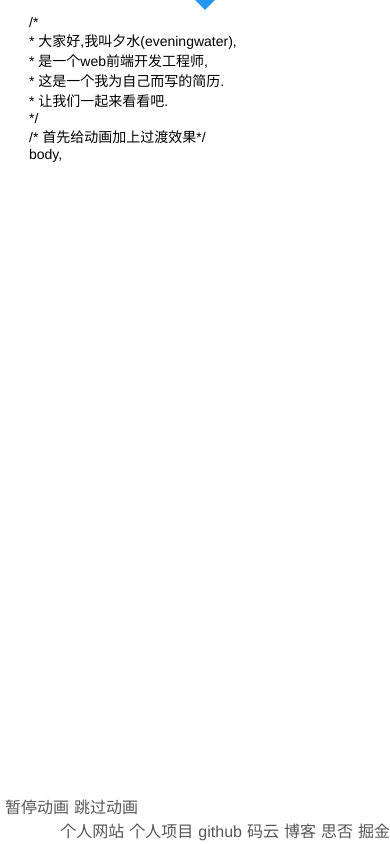
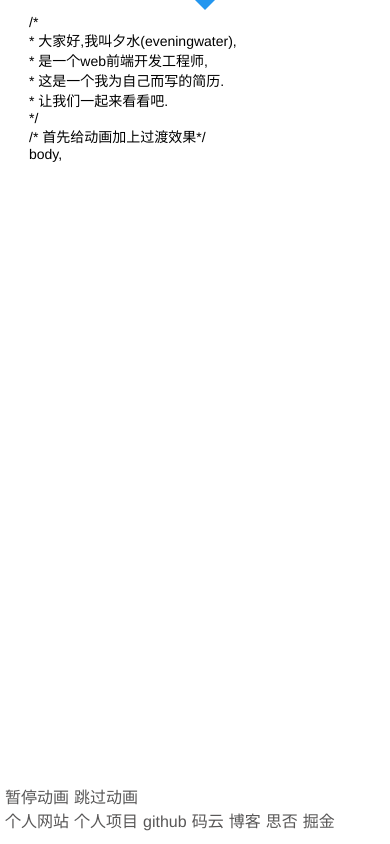
Before and after one commit to eveningwater/vue-resume, a Vue app: page / in a window 390 px wide. Built offline with nearby package versions, Linux system fonts and the light colour scheme.

Commit message:
修复了一些问题

```diff
--- a/src/App.vue
+++ b/src/App.vue
@@ -1,107 +1,153 @@
 <template>
-  <AnimationSpeed  @on-update-speed="onUpdateSpeed" @on-show-header="onShowHeader" />
-  <div class="main" :style="{ height:mainHeight }">
-    <StyleEditor v-model:styleCode="styleCode" ref="styleEditor"/>
-    <ResumeEditor :markdown="currentMarkdown" :showHTML="enableHtml" ref="resumeEditor" />
+  <AnimationSpeed
+    @on-update-speed="onUpdateSpeed"
+    @on-show-header="onShowHeader"
+  />
+  <div class="main" :style="{ height: mainHeight }">
+    <StyleEditor v-model:styleCode="styleCode" ref="styleEditor" />
+    <ResumeEditor
+      :markdown="currentMarkdown"
+      :showHTML="enableHtml"
+      ref="resumeEditor"
+    />
   </div>
-  <BottomNav ref="bottomNav" @on-skip-animation="onSkipAnimation" @on-pause-animation="onPauseAnimation" />
+  <BottomNav
+    ref="bottomNav"
+    @on-skip-animation="onSkipAnimation"
+    @on-pause-animation="onPauseAnimation"
+  />
 </template>
 
 <script lang="ts">
-import { DefineComponent, defineComponent, getCurrentInstance, nextTick, onMounted, reactive, ref, toRefs } from 'vue'
-import fullStyle from './files/style';
-import fullMobileStyle from './files/styleMobile';
-import me from './files/me';
-import StyleEditor from './components/StyleEditor.vue';
-import ResumeEditor from './components/ResumeEditor.vue';
-import BottomNav from './components/BottomNav.vue';
-import AnimationSpeed from './components/AnimationSpeed.vue';
-import fullMarkdown from './files/me';
-import { debounce } from './utils/debounce'
+import {
+  DefineComponent,
+  defineComponent,
+  getCurrentInstance,
+  nextTick,
+  onMounted,
+  reactive,
+  ref,
+  toRefs,
+} from "vue";
+import fullStyle from "./files/style";
+import fullMobileStyle from "./files/styleMobile";
+import me from "./files/me";
+import StyleEditor from "./components/StyleEditor.vue";
+import ResumeEditor from "./components/ResumeEditor.vue";
+import BottomNav from "./components/BottomNav.vue";
+import AnimationSpeed from "./components/AnimationSpeed.vue";
+import fullMarkdown from "./files/me";
+import { debounce } from "./utils/debounce";
 export default defineComponent({
-  name: 'App',
+  name: "App",
   components: {
     StyleEditor,
     ResumeEditor,
     BottomNav,
-    AnimationSpeed
+    AnimationSpeed,
   },
-  setup(){
+  setup() {
     const state = reactive({
-       styleCode:"",
-       fullStyle:fullStyle,
-       currentMarkdown:"",
-       fullMarkdown:me,
-       timer:0,
-       enableHtml:false,
-       interVal:50
-    })
+      styleCode: "",
+      fullStyle: fullStyle,
+      currentMarkdown: "",
+      fullMarkdown: me,
+      timer: 0,
+      enableHtml: false,
+      interVal: 50,
+    });
     const isShowHeader = ref(false);
-    const mainHeight = ref('calc(100% - 20px)');
-    if(navigator.userAgent.match(/(iPhone|iPod|Android|ios)/i) || window.innerWidth < 666){
+    const mainHeight = ref("calc(100% - 20px)");
+    let isMobile =
+      navigator.userAgent.match(/(iPhone|iPod|Android|ios)/i) ||
+      window.innerWidth < 666;
+    const setMainHeight = () => {
+      if (isMobile) {
+        mainHeight.value = isShowHeader.value
+          ? "calc(100% - 100px)"
+          : "calc(100% - 60px)";
+      } else {
+        mainHeight.value = isShowHeader.value
+          ? "calc(100% - 70px)"
+          : "calc(100% - 30px)";
+      }
+    };
+    const setMobileOrWeb = () => {
+      if (isMobile) {
         state.fullStyle = fullMobileStyle;
-      mainHeight.value = isShowHeader.value ? 'calc(100% - 90px)' : 'calc(100% - 50px)';
-    }else{
+      } else {
         state.fullStyle = fullStyle;
-      mainHeight.value = isShowHeader.value ? 'calc(100% - 60px)' : 'calc(100% - 20px)';
       }
+      setMainHeight();
+    };
     const instance = getCurrentInstance();
     const loadMobileStyle = () => {
-      state.fullStyle = window.innerWidth <= 666 ? fullMobileStyle : fullStyle;
+      isMobile = window.innerWidth < 666;
+      setMobileOrWeb();
       state.styleCode = state.currentMarkdown = "";
       state.enableHtml = false;
       makeResume();
-    }
-    const writeStyle = (n:number) => {
-      return new Promise((resolve:Function) => {
+    };
+    const writeStyle = (n: number) => {
+      return new Promise((resolve: Function) => {
         let showStyle = () => {
           let style = state.fullStyle[n];
-          if(!style)return;
-          let len = state.fullStyle.filter((s,i) => i <= n).map(i => i.length).reduce((r,i) => r + i,0);
+          if (!style) return;
+          let len = state.fullStyle
+            .filter((s, i) => i <= n)
+            .map((i) => i.length)
+            .reduce((r, i) => r + i, 0);
           let prefixLen = len - style.length;
-          if(state.styleCode.length < len) {
+          if (state.styleCode.length < len) {
             let l = state.styleCode.length - prefixLen;
-            let char = style.substring(l,l + 1) || " ";
+            let char = style.substring(l, l + 1) || " ";
             state.styleCode += char;
-            if(style.substring(l - 1,l) === "\n" && instance?.refs.styleEditor){
+            if (
+              style.substring(l - 1, l) === "\n" &&
+              instance?.refs.styleEditor
+            ) {
               nextTick(() => {
                 (instance?.refs.styleEditor as DefineComponent).goBottom();
-               })
+              });
             }
-            state.timer = setTimeout(showStyle,state.interVal);
-          }else{
+            state.timer = setTimeout(showStyle, state.interVal);
+          } else {
             resolve();
           }
-        }
+        };
         showStyle();
-      })
-    }
+      });
+    };
     const writeResume = () => {
-      return new Promise((resolve:Function) => {
+      return new Promise((resolve: Function) => {
         let len = state.fullMarkdown.length;
         let showResume = () => {
-          if(state.currentMarkdown.length < len){
-            state.currentMarkdown = me.substring(0,state.currentMarkdown.length + 1);
-            let lastChar = state.currentMarkdown[state.currentMarkdown.length - 2];
-            if(lastChar === "\n" && instance?.refs.resumeEditor){
+          if (state.currentMarkdown.length < len) {
+            state.currentMarkdown = me.substring(
+              0,
+              state.currentMarkdown.length + 1
+            );
+            let lastChar =
+              state.currentMarkdown[state.currentMarkdown.length - 2];
+            if (lastChar === "\n" && instance?.refs.resumeEditor) {
               nextTick(() => {
                 (instance?.refs.resumeEditor as DefineComponent).goBottom();
-              })
+              });
             }
-            state.timer = setTimeout(showResume,state.interVal);
-          }else{
+            state.timer = setTimeout(showResume, state.interVal);
+          } else {
             resolve();
           }
-        }
+        };
         showResume();
-      })
-    }
+      });
+    };
     const writeShowHTML = () => {
-      return new Promise((resolve:Function) => {
+      return new Promise((resolve: Function) => {
         state.enableHtml = true;
         resolve();
-      })
-    }
+      });
+    };
     const makeResume = async () => {
       await writeStyle(0);
       await writeResume();
@@ -109,42 +155,45 @@ export default defineComponent({
       await writeShowHTML();
       await writeStyle(2);
       await nextTick(() => {
-         if(instance?.refs.bottomNav)(instance?.refs.bottomNav as DefineComponent).playMusic();
-       })
-    }
+        if (instance?.refs.bottomNav)
+          (instance?.refs.bottomNav as DefineComponent).playMusic();
+      });
+    };
     const onSkipAnimation = () => {
-       if(state.timer)clearTimeout(state.timer);
-      state.fullStyle.map(f => state.styleCode += f);
+      if (state.timer) clearTimeout(state.timer);
+      state.fullStyle.map((f) => (state.styleCode += f));
       state.currentMarkdown = fullMarkdown;
       state.enableHtml = true;
       nextTick(() => {
-        if(instance?.refs.resumeEditor){
+        if (instance?.refs.resumeEditor) {
           (instance?.refs.resumeEditor as DefineComponent).goBottom();
         }
-        if(instance?.refs.styleEditor){
+        if (instance?.refs.styleEditor) {
           (instance?.refs.styleEditor as DefineComponent).goBottom();
         }
-        if(instance?.refs.bottomNav){
+        if (instance?.refs.bottomNav) {
           (instance?.refs.bottomNav as DefineComponent).playMusic();
         }
-      })
-    }
+      });
+    };
     const onPauseAnimation = (paused) => {
-      if(state.timer && paused){
+      if (state.timer && paused) {
         clearTimeout(state.timer);
-      }else{
+      } else {
         makeResume();
       }
-    }
+    };
     const onUpdateSpeed = (speed) => {
       state.interVal = speed.value;
-    }
+    };
     const onShowHeader = (bool) => {
       isShowHeader.value = bool.value;
-    }
+      setMainHeight();
+    };
     onMounted(() => {
-      window.addEventListener('resize',debounce(loadMobileStyle,100),false)
-    })
+      window.addEventListener("resize", debounce(loadMobileStyle, 100), false);
+    });
+    setMobileOrWeb();
     makeResume();
     return {
       ...toRefs(state),
@@ -153,10 +202,10 @@ export default defineComponent({
       onUpdateSpeed,
       onShowHeader,
       isShowHeader,
-      mainHeight
-    }
-  }
-})
+      mainHeight,
+    };
+  },
+});
 </script>
 
 <style lang="less">
--- a/src/components/bottomNav.vue
+++ b/src/components/bottomNav.vue
@@ -61,21 +61,18 @@ export default {
         const audioElement = ref();
         const createAudio = () => {
             if(audioElement.value){
-                audioElement.value = null;
-            };
-            audioElement.value = new Audio();
-            audioElement.value.loop = 'loop';
-            audioElement.value.autoplay = 'autoplay';
-            audioElement.value.src = 'https://www.eveningwater.com/static/resouces/audio/5.mp3';
+                audioElement.value.load();
+            }else{
+                audioElement.value = new Audio();
+                audioElement.value.loop = 'loop';
+                audioElement.value.autoplay = 'autoplay';
+                audioElement.value.src = 'https://www.eveningwater.com/static/resouces/audio/5.mp3';
+            }
         }
         const playMusic = () => {
             state.playing = true;
             // console.log(audioElement.value)
-            if(audioElement.value){
-                audioElement.value.load();
-            }else{
-                createAudio();
-            }
+            createAudio();
             setTimeout(() => {
                 audioElement.value.play();
             },0)
--- a/src/style/app.less
+++ b/src/style/app.less
@@ -12,13 +12,16 @@
     body {
         overflow: auto;
         .main {
-            padding:0 15px 25px 15px;
+            padding:0 15px 55px 15px;
             .resumeEditor {
                 margin:0.5em 1em 0.5em .1em;
             }
         }
         #bottom {
-            height: 50px;
+            height: 60px;
+            p {
+                float: none;
+            }
         }
     }
 }
```
Lines whose indentation alone changed are shown as unchanged.
